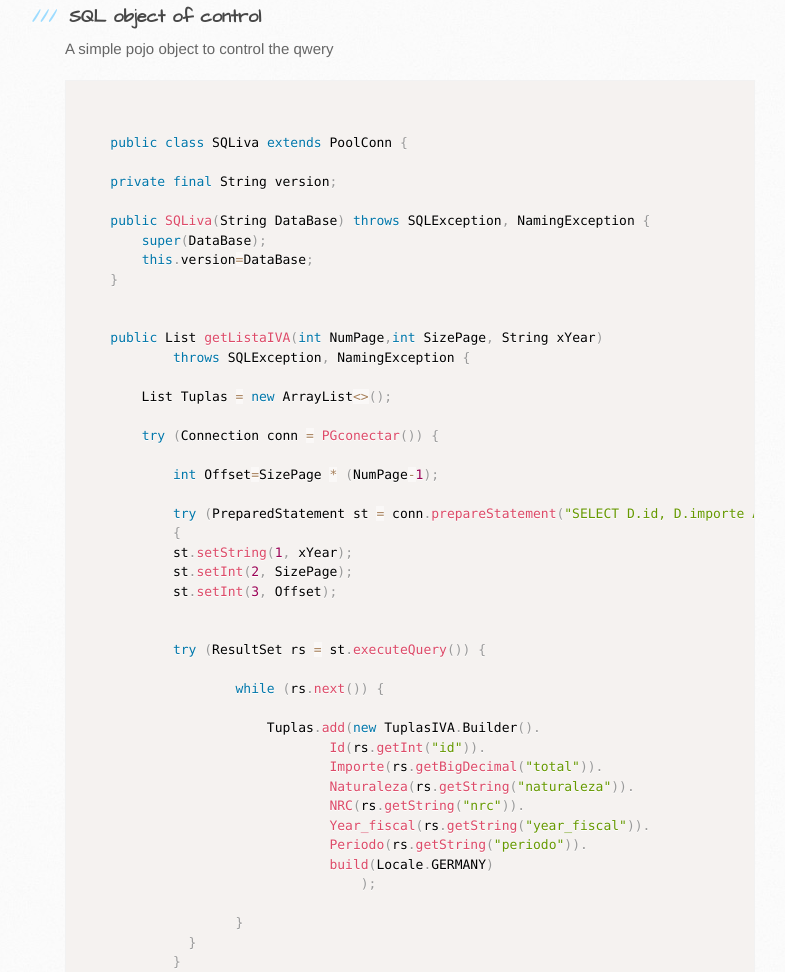
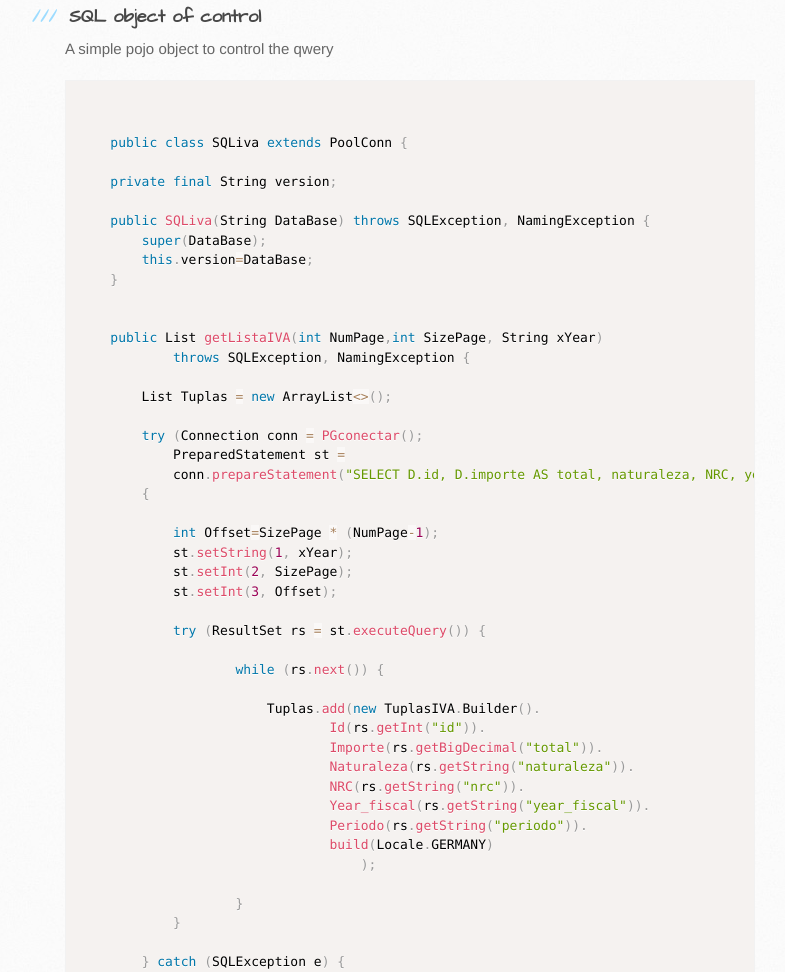
Before and after one commit to gialnet/gialnet.github.io, a plain HTML site: page orm.html in a window 1280 px wide. Shown: the part 2631-3603 px from the top of the page, without its empty margins (105-890 px from the left). Drawn offline with Linux system fonts and the light colour scheme; some packages are replaced by stand-ins of ours; a script that the page names is missing.

Commit message:
Refactor with try with resources complete improvement

```diff
--- a/orm.html
+++ b/orm.html
@@ -172,16 +172,15 @@ public class TuplasIVA {
 
         List<TuplasIVA> Tuplas = new ArrayList<>();
 
-        try (Connection conn = PGconectar()) {
+        try (Connection conn = PGconectar();
+            PreparedStatement st =
+            conn.prepareStatement("SELECT D.id, D.importe AS total, naturaleza, NRC, year_fiscal, periodo FROM leg_detalle D, leg_obligaciones O WHERE o.id=d.id_leg and O.naturaleza IN ('Modelo 303-IVA','Modelo 390: resumen 303') and O.year_fiscal=? ORDER BY naturaleza,year_fiscal,periodo DESC LIMIT ? OFFSET ?"))
+        {
 
             int Offset=SizePage * (NumPage-1);
-
-            try (PreparedStatement st = conn.prepareStatement("SELECT D.id, D.importe AS total, naturaleza, NRC, year_fiscal, periodo FROM leg_detalle D, leg_obligaciones O WHERE o.id=d.id_leg and O.naturaleza IN ('Modelo 303-IVA','Modelo 390: resumen 303') and O.year_fiscal=? ORDER BY naturaleza,year_fiscal,periodo DESC LIMIT ? OFFSET ?"))
-            {
             st.setString(1, xYear);
             st.setInt(2, SizePage);
             st.setInt(3, Offset);
-
 
             try (ResultSet rs = st.executeQuery()) {
 
@@ -198,7 +197,6 @@ public class TuplasIVA {
                                     );
 
                     }
-              }
             }
 
         } catch (SQLException e) {
```
